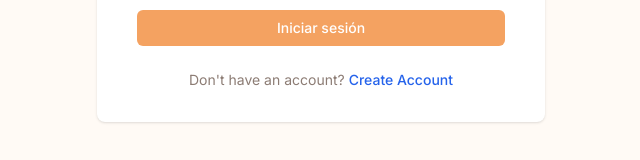
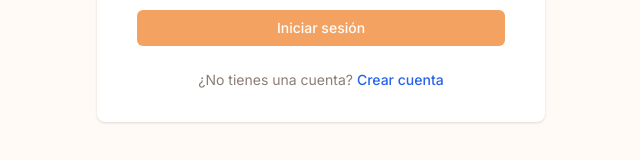
Before and after one commit to mauroociappinaph/taskm, a React (Vite) app in the folder project/front/: page / in a window 1280 px wide. Shown: the part 552-712 px from the top of the page, without its empty margins (319-959 px from the left). Built offline with nearby package versions, Linux system fonts and the light colour scheme.

Commit message:
fix: Update LoginForm component to localize account creation text in Spanish

```diff
--- a/project/front/src/components/auth/LoginForm.tsx
+++ b/project/front/src/components/auth/LoginForm.tsx
@@ -79,13 +79,13 @@ const LoginForm: React.FC<LoginFormProps> = ({ onSwitchToRegister }) => {
 
       <div className="mt-6 text-center">
         <p className="text-sm text-gray-600">
-          Don't have an account?{" "}
+          ¿No tienes una cuenta?{" "}
           <button
             type="button"
             onClick={onSwitchToRegister}
             className="text-blue-600 hover:text-blue-800 font-medium"
           >
-            Create Account
+            Crear cuenta
           </button>
         </p>
       </div>
```
